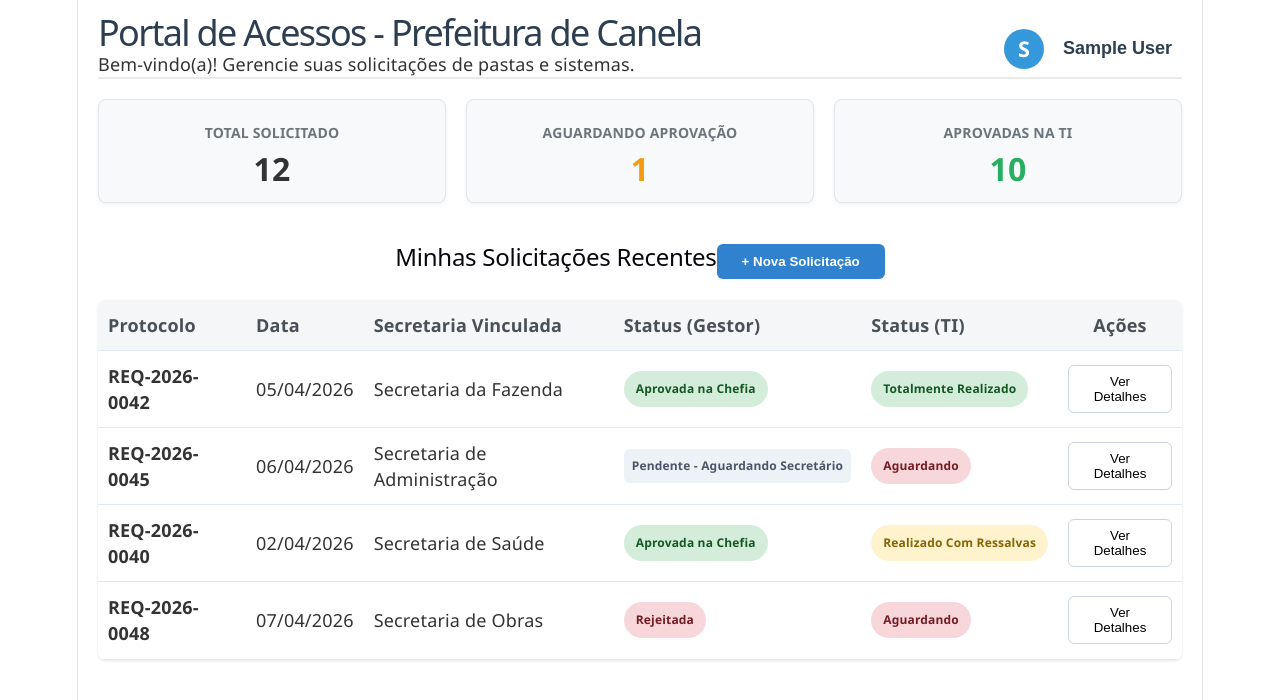
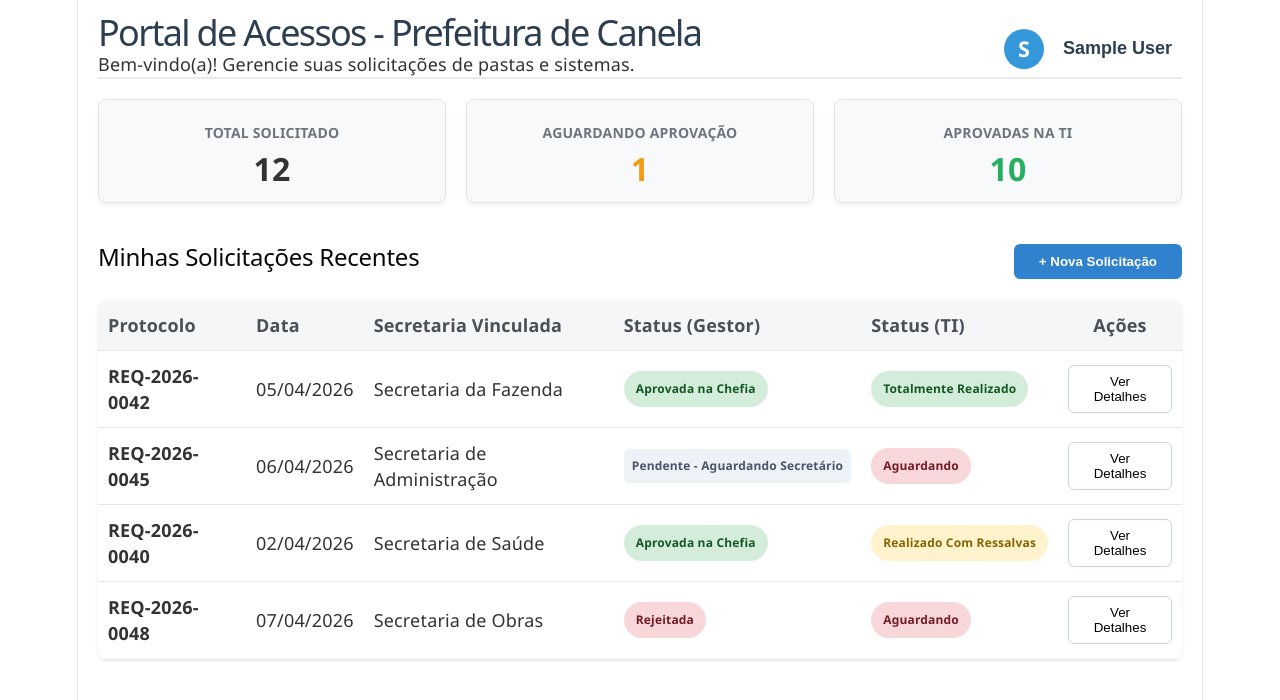
Before and after one commit to smenegas/access-control, a React (Vite) app: page /dashboard in a window 1280 px wide. Shown: the top 700 px of the page. Built offline with nearby package versions, Linux system fonts and the light colour scheme; no server answers; sample sign-in values are in the browser's storage.

Commit message:
Design nomalization

```diff
--- a/src/components/common/dashboards.css
+++ b/src/components/common/dashboards.css
@@ -47,6 +47,10 @@
   justify-content: space-between;
   align-items: center;
   margin-bottom: 20px;
+}
+
+.cabecalho-lista .btn-primario {
+  margin-left: auto;
 }
 
 .btn-primario {
```
